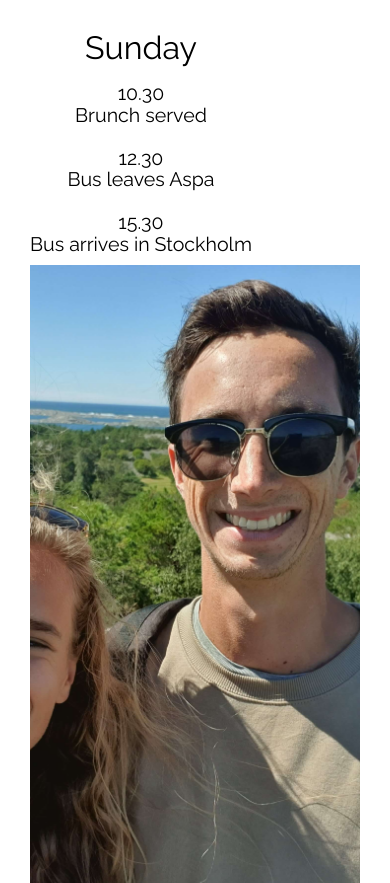
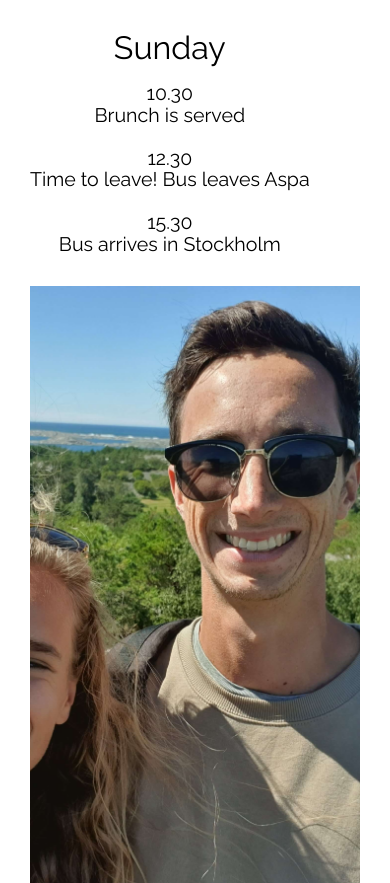
Before and after one commit to adamdelancey/wedding, a plain HTML site: page schedule.html in a window 390 px wide. Shown: the part 2460-3343 px from the top of the page. Drawn offline with nearby package versions, Linux system fonts and the light colour scheme.

Commit message:
schedule mobile fix

```diff
--- a/assets/base.css
+++ b/assets/base.css
@@ -75,7 +75,3 @@ background-image: url(../background.jpg);
 .schedule-container-mobile{
     display: none;
 }
-
-.row .col{
-    float: center;
-}
--- a/schedule.html
+++ b/schedule.html
@@ -131,11 +131,13 @@
         <div class="col m6 center">
             <h3>Sunday</h3>
             <h5>
-                10.30<br>Brunch served
+                10.30<br>Brunch is served
                 <br><br>
-                12.30 <br>Bus leaves Aspa
+                12.30 <br>Time to leave! Bus leaves Aspa
                 <br><br>
                 15.30 <br>Bus arrives in Stockholm
+                <br><br>
+
             </h5>
         </div>
 
@@ -143,6 +145,7 @@
             <img src="1.jpg" alt="">
         </div>
     </div>
+
 </div>
 
       <script src="https://code.jquery.com/jquery-3.5.1.min.js" integrity="sha256-9/aliU8dGd2tb6OSsuzixeV4y/faTqgFtohetphbbj0=" crossorigin="anonymous"></script>
```
